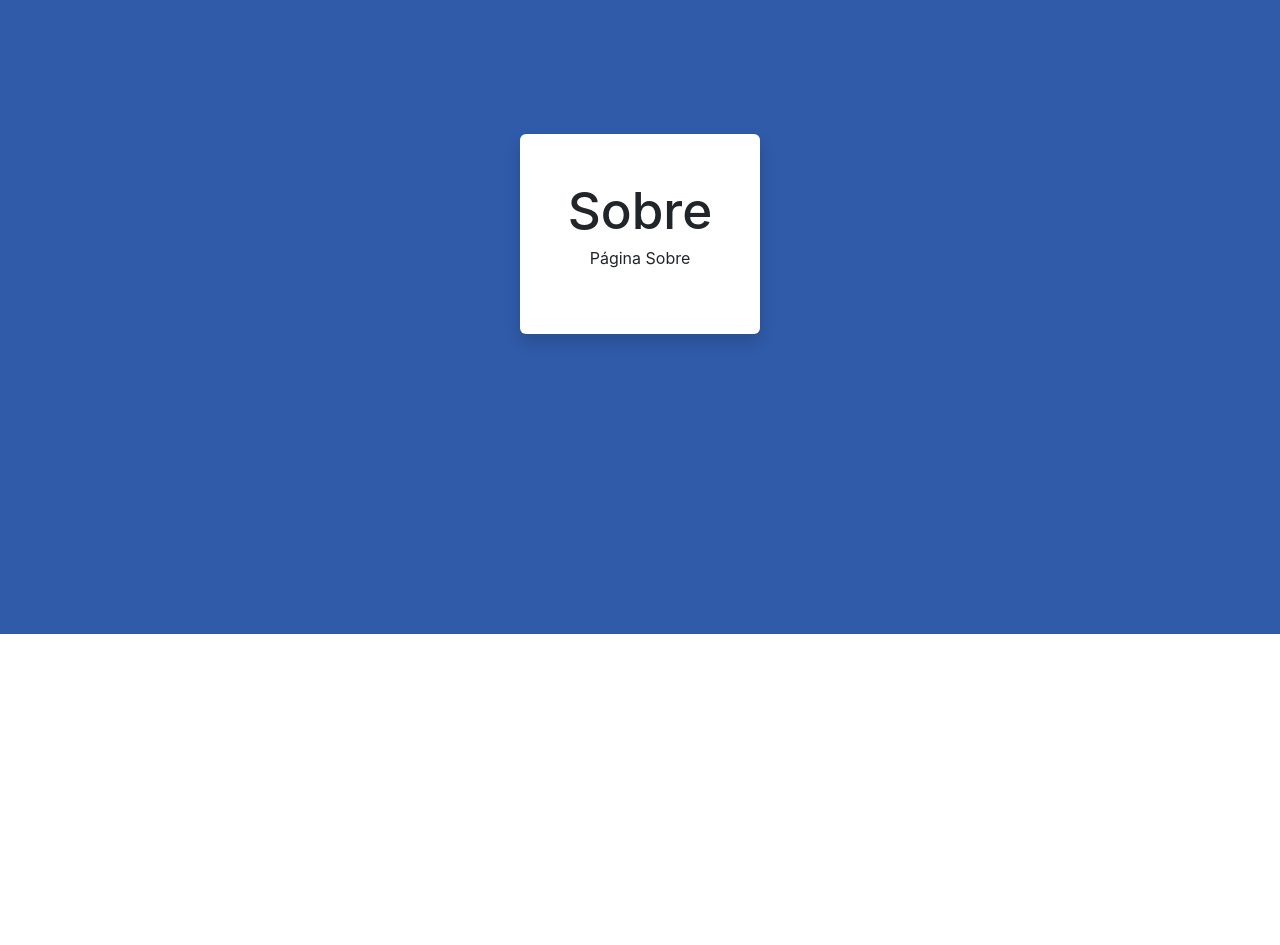
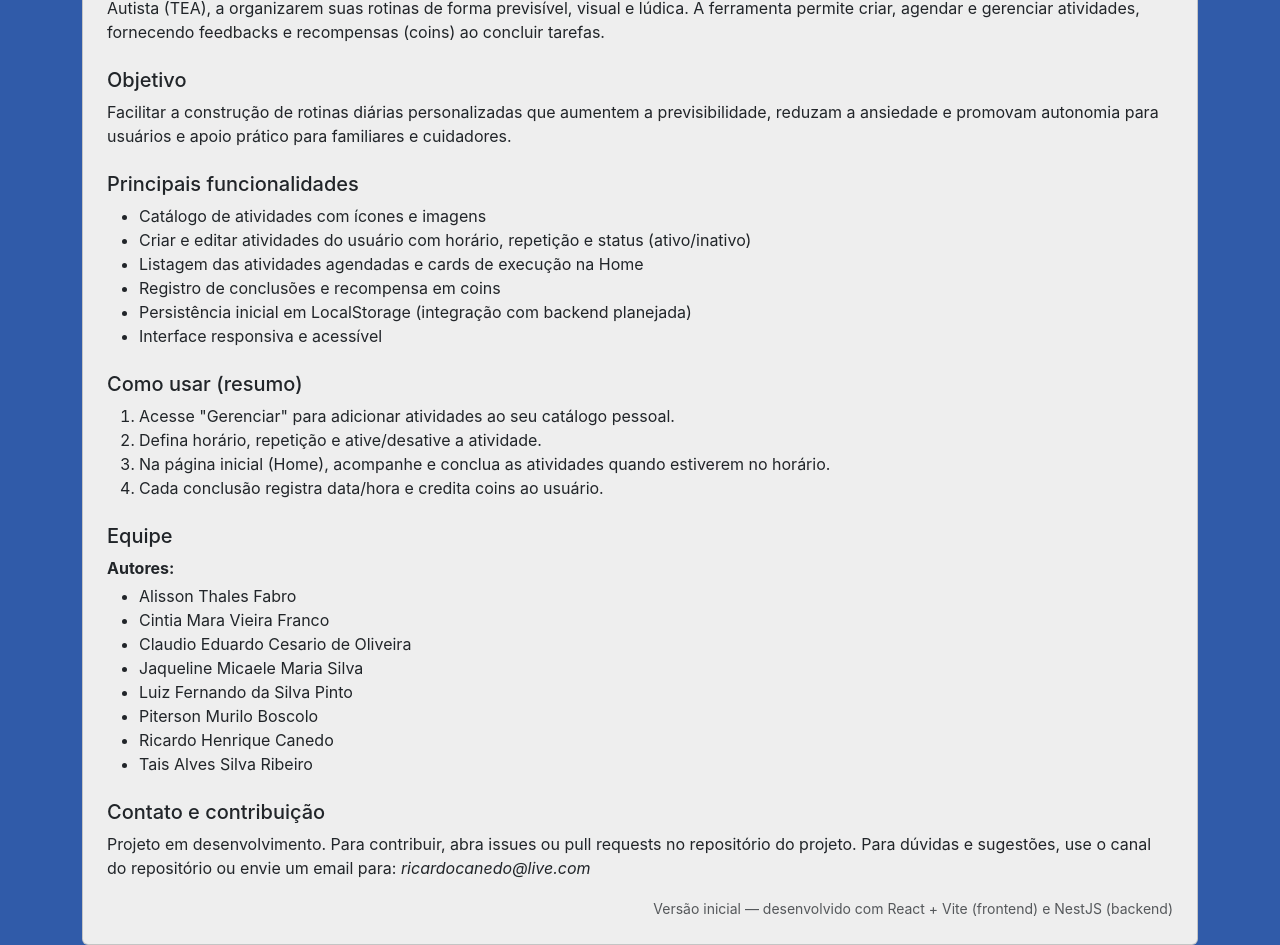
Before and after one commit to ricardocanedo/rotinaDiaria, a React (Vite) app in the folder frontend/: page /sobre in a window 1280 px wide. Shown: the part 260-1205 px from the top of the page. Before the commit the page ends 894 px from the top, so only its background shows below. Built offline with nearby package versions, Linux system fonts and the light colour scheme.

Commit message:
pagina de sobre

```diff
--- a/frontend/src/pages/Sobre.jsx
+++ b/frontend/src/pages/Sobre.jsx
@@ -1,9 +1,67 @@
 function Sobre() {
     return (
         <div className="d-flex justify-content-center align-items-center min-vh-100">
-            <div className="bg-white rounded shadow p-5">
-                <h1>Sobre</h1>
-                <p className="text-center">Página Sobre</p>
+            <div className="container">
+                <div className="card" style={{backgroundColor: '#eee'}}>
+                    <div className="card-header">
+                        <h1 className="card-title p-3">Sobre o projeto Rotina Diária</h1>
+                    </div>
+                    <div className="card-body p-4">
+                        <p>
+                            Rotina Diária é uma aplicação web desenvolvida para ajudar crianças e adolescentes,
+                            especialmente aqueles com Transtorno do Espectro Autista (TEA), a organizarem suas rotinas
+                            de forma previsível, visual e lúdica. A ferramenta permite criar, agendar e gerenciar atividades,
+                            fornecendo feedbacks e recompensas (coins) ao concluir tarefas.
+                        </p>
+
+                        <h5 className="mt-4">Objetivo</h5>
+                        <p>
+                            Facilitar a construção de rotinas diárias personalizadas que aumentem a previsibilidade,
+                            reduzam a ansiedade e promovam autonomia para usuários e apoio prático para familiares e cuidadores.
+                        </p>
+
+                        <h5 className="mt-4">Principais funcionalidades</h5>
+                        <ul>
+                            <li>Catálogo de atividades com ícones e imagens</li>
+                            <li>Criar e editar atividades do usuário com horário, repetição e status (ativo/inativo)</li>
+                            <li>Listagem das atividades agendadas e cards de execução na Home</li>
+                            <li>Registro de conclusões e recompensa em coins</li>
+                            <li>Persistência inicial em LocalStorage (integração com backend planejada)</li>
+                            <li>Interface responsiva e acessível</li>
+                        </ul>
+
+                        <h5 className="mt-4">Como usar (resumo)</h5>
+                        <ol>
+                            <li>Acesse "Gerenciar" para adicionar atividades ao seu catálogo pessoal.</li>
+                            <li>Defina horário, repetição e ative/desative a atividade.</li>
+                            <li>Na página inicial (Home), acompanhe e conclua as atividades quando estiverem no horário.</li>
+                            <li>Cada conclusão registra data/hora e credita coins ao usuário.</li>
+                        </ol>
+
+                        <h5 className="mt-4">Equipe</h5>
+                        <p className="mb-1"><strong>Autores:</strong></p>
+                        <ul>
+                            <li>Alisson Thales Fabro</li>
+                            <li>Cintia Mara Vieira Franco</li>
+                            <li>Claudio Eduardo Cesario de Oliveira</li>
+                            <li>Jaqueline Micaele Maria Silva</li>
+                            <li>Luiz Fernando da Silva Pinto</li>
+                            <li>Piterson Murilo Boscolo</li>
+                            <li>Ricardo Henrique Canedo</li>
+                            <li>Tais Alves Silva Ribeiro</li>
+                        </ul>
+
+                        <h5 className="mt-4">Contato e contribuição</h5>
+                        <p>
+                            Projeto em desenvolvimento. Para contribuir, abra issues ou pull requests no repositório do projeto.
+                            Para dúvidas e sugestões, use o canal do repositório ou envie um email para: <em>ricardocanedo@live.com</em>
+                        </p>
+
+                        <div className="text-end mt-3">
+                            <small className="text-muted">Versão inicial — desenvolvido com React + Vite (frontend) e NestJS (backend)</small>
+                        </div>
+                    </div>
+                </div>
             </div>
         </div>
     )
```
